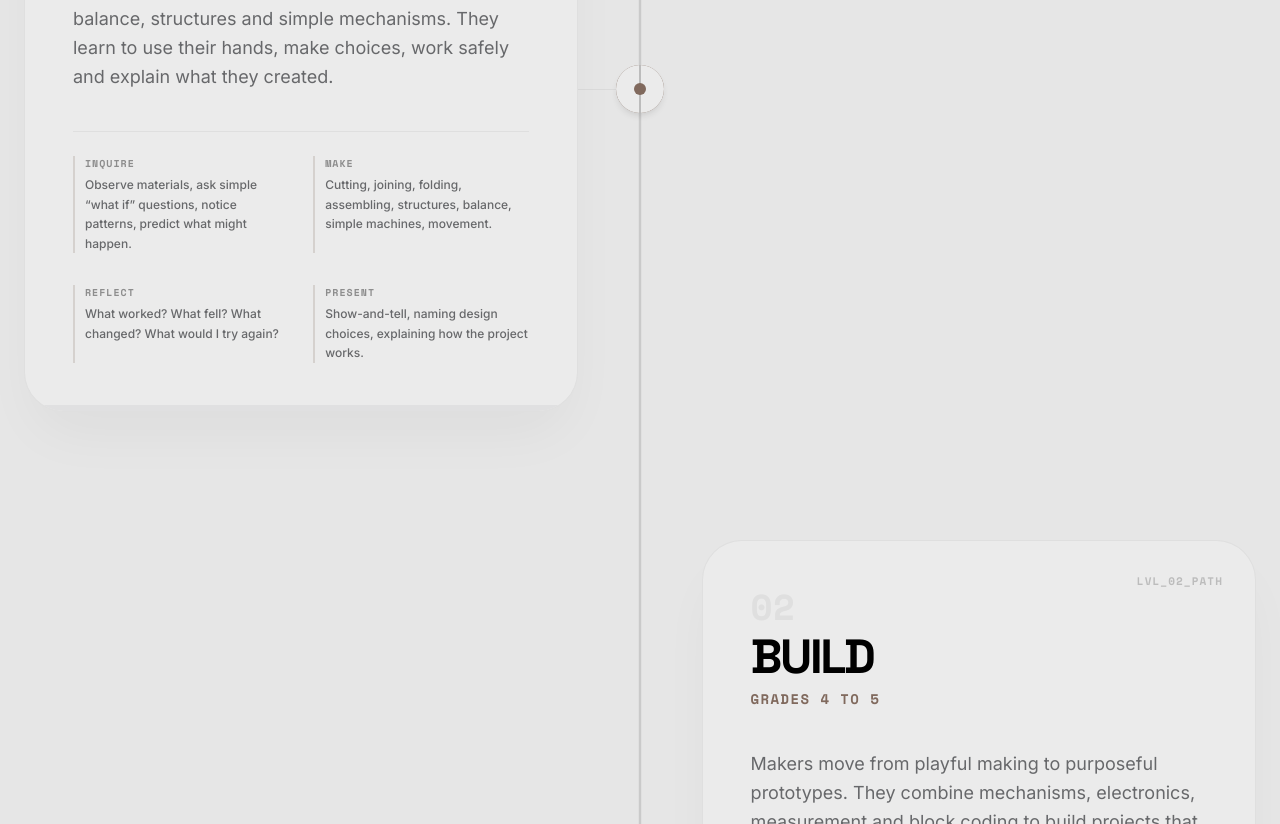
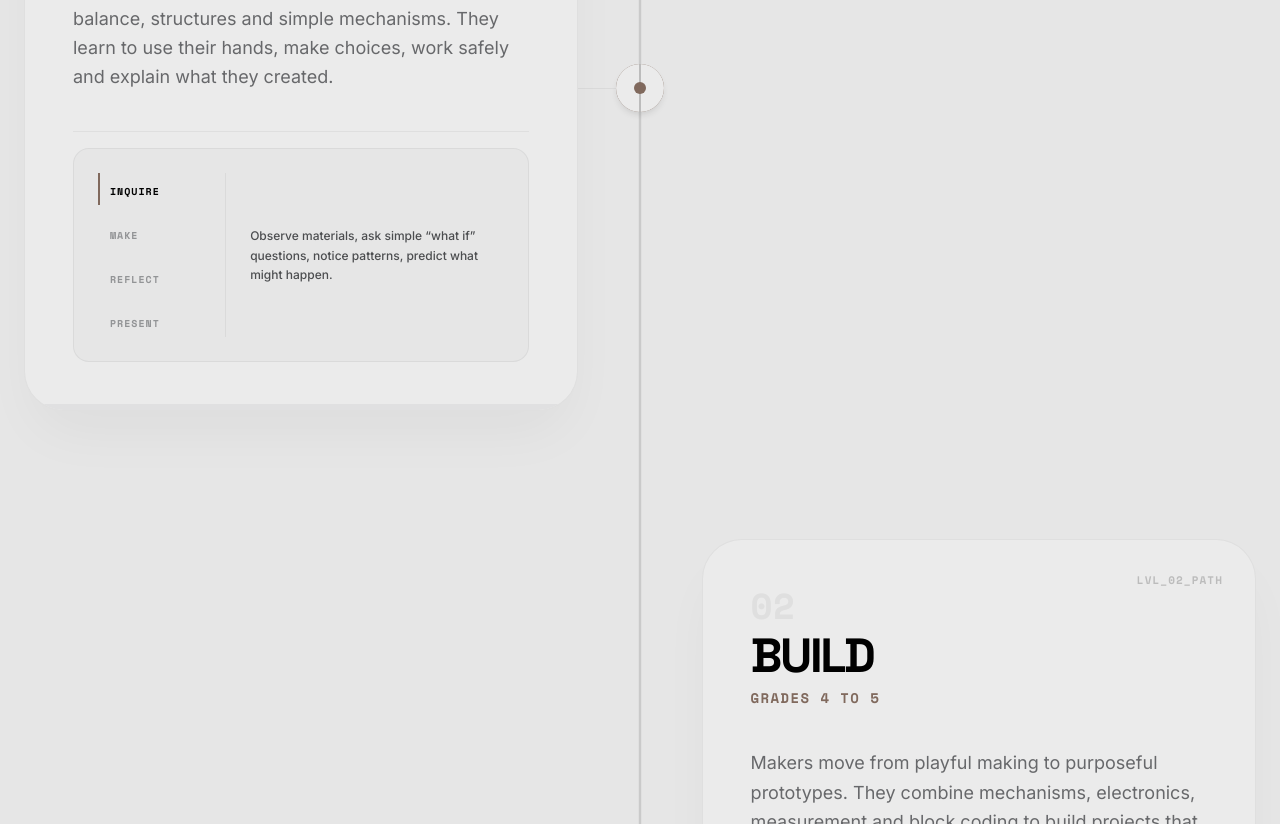
Before and after one commit to pratikb1234/Makerreactor, a React (Vite) app: page / in a window 1280 px wide. Shown: the part 6400-7224 px from the top of the page. Built offline with nearby package versions, Linux system fonts and the light colour scheme.

Commit message:
Add 5 interactive minimalist toggle options to LevelCard

```diff
--- a/src/components/ProgramPathway.jsx
+++ b/src/components/ProgramPathway.jsx
@@ -238,22 +238,7 @@ function LevelCard({ level, index, scrollYProgress }) {
           {level.desc}
         </p>
 
-        <div className="grid grid-cols-2 gap-x-6 gap-y-8 mt-4 pt-6 border-t border-black/5">
-          {[
-            { label: 'INQUIRE', text: level.grid.inquire },
-            { label: 'MAKE', text: level.grid.make },
-            { label: 'REFLECT', text: level.grid.reflect },
-            { label: 'PRESENT', text: level.grid.present }
-          ].map((item, idx) => (
-            <div key={idx} className="relative group/grid">
-              <div className="absolute left-0 top-0 w-[2px] h-full bg-[var(--color-accent)]/20 group-hover/grid:bg-[var(--color-accent)] transition-colors duration-500" />
-              <div className="pl-3">
-                <h5 className="font-mono text-[10px] font-bold uppercase tracking-widest text-black/40 mb-1">{item.label}</h5>
-                <p className="text-xs text-gray-500 leading-relaxed font-medium">{item.text}</p>
-              </div>
-            </div>
-          ))}
-        </div>
+        <LevelTabs gridData={level.grid} levelId={level.id} />
 
         {/* Accent Bar */}
         <div className="absolute bottom-0 left-0 w-full h-1.5 bg-gray-100 group-hover:bg-[var(--color-accent)] transition-colors duration-500" />
@@ -267,3 +252,152 @@ function LevelCard({ level, index, scrollYProgress }) {
     </div>
   );
 }
+
+// --- Minimalist Toggle Options ---
+// Added 5 different toggle styles per user request.
+// The user can hover over the top-right of the tab area to see the tiny 1-5 selector and preview the 5 designs!
+function LevelTabs({ gridData, levelId }) {
+  const [activeTab, setActiveTab] = useState(0);
+  const [styleOption, setStyleOption] = useState(3); // Defaulting to option 3 (Vertical Sidebar) which fits the grid vibe well
+
+  const tabs = [
+    { id: 'inquire', label: 'INQUIRE', text: gridData.inquire },
+    { id: 'make', label: 'MAKE', text: gridData.make },
+    { id: 'reflect', label: 'REFLECT', text: gridData.reflect },
+    { id: 'present', label: 'PRESENT', text: gridData.present }
+  ];
+
+  return (
+    <div className="mt-8 pt-4 border-t border-black/5 relative group/tabs">
+      {/* Dev-only style switcher (invisible unless hovered) */}
+      <div className="absolute -top-3 right-0 opacity-0 group-hover/tabs:opacity-100 transition-opacity flex gap-1 z-50">
+        {[1, 2, 3, 4, 5].map(opt => (
+          <button
+            key={opt}
+            onClick={() => setStyleOption(opt)}
+            className={`text-[9px] font-mono w-4 h-4 flex items-center justify-center rounded border transition-colors ${styleOption === opt ? 'bg-[var(--color-accent)] text-white border-[var(--color-accent)]' : 'bg-gray-100 text-gray-400 border-gray-200 hover:bg-gray-200 hover:text-black'}`}
+            title={`Toggle Style ${opt}`}
+          >
+            {opt}
+          </button>
+        ))}
+      </div>
+
+      {/* Render selected style */}
+      {styleOption === 1 && <TabStyle1 tabs={tabs} activeTab={activeTab} setActiveTab={setActiveTab} levelId={levelId} />}
+      {styleOption === 2 && <TabStyle2 tabs={tabs} activeTab={activeTab} setActiveTab={setActiveTab} levelId={levelId} />}
+      {styleOption === 3 && <TabStyle3 tabs={tabs} activeTab={activeTab} setActiveTab={setActiveTab} levelId={levelId} />}
+      {styleOption === 4 && <TabStyle4 tabs={tabs} activeTab={activeTab} setActiveTab={setActiveTab} levelId={levelId} />}
+      {styleOption === 5 && <TabStyle5 tabs={tabs} activeTab={activeTab} setActiveTab={setActiveTab} levelId={levelId} />}
+    </div>
+  );
+}
+
+// 1. Premium Pill Toggle (Apple style)
+function TabStyle1({ tabs, activeTab, setActiveTab, levelId }) {
+  return (
+    <div className="space-y-6">
+      <div className="flex bg-gray-100/80 p-1 rounded-xl relative">
+        {tabs.map((tab, idx) => (
+          <button key={idx} onClick={() => setActiveTab(idx)} className="flex-1 relative py-2 px-2 text-center z-10">
+            {activeTab === idx && (
+              <motion.div layoutId={`pill-${levelId}`} className="absolute inset-0 bg-white rounded-lg shadow-[0_2px_8px_rgba(0,0,0,0.08)] z-0" transition={{ type: 'spring', bounce: 0.2, duration: 0.6 }} />
+            )}
+            <span className={`relative z-10 font-mono text-[10px] font-bold tracking-widest transition-colors duration-300 ${activeTab === idx ? 'text-black' : 'text-gray-400 hover:text-gray-600'}`}>{tab.label}</span>
+          </button>
+        ))}
+      </div>
+      <div className="min-h-[80px]">
+        <motion.p key={`${levelId}-${activeTab}`} initial={{ opacity: 0, y: 5 }} animate={{ opacity: 1, y: 0 }} transition={{ duration: 0.3 }} className="text-sm text-gray-600 leading-relaxed font-medium">
+          {tabs[activeTab].text}
+        </motion.p>
+      </div>
+    </div>
+  );
+}
+
+// 2. Minimalist Underline (Clean, editorial)
+function TabStyle2({ tabs, activeTab, setActiveTab, levelId }) {
+  return (
+    <div className="space-y-6">
+      <div className="flex border-b border-black/5">
+        {tabs.map((tab, idx) => (
+          <button key={idx} onClick={() => setActiveTab(idx)} className="flex-1 pb-3 relative text-center">
+            <span className={`font-mono text-[10px] font-bold tracking-widest transition-colors duration-300 ${activeTab === idx ? 'text-[var(--color-accent)]' : 'text-gray-400 hover:text-gray-600'}`}>{tab.label}</span>
+            {activeTab === idx && (
+              <motion.div layoutId={`underline-${levelId}`} className="absolute bottom-0 left-0 w-full h-[2px] bg-[var(--color-accent)]" />
+            )}
+          </button>
+        ))}
+      </div>
+      <div className="min-h-[80px]">
+        <motion.p key={`${levelId}-${activeTab}`} initial={{ opacity: 0 }} animate={{ opacity: 1 }} className="text-sm text-gray-600 leading-relaxed font-medium">
+          {tabs[activeTab].text}
+        </motion.p>
+      </div>
+    </div>
+  );
+}
+
+// 3. Vertical Sidebar (Developer/System style)
+function TabStyle3({ tabs, activeTab, setActiveTab, levelId }) {
+  return (
+    <div className="flex gap-6 min-h-[120px] bg-gray-50 rounded-2xl p-6 border border-black/5">
+      <div className="flex flex-col gap-3 w-1/3 border-r border-black/5 pr-4 justify-center">
+        {tabs.map((tab, idx) => (
+          <button key={idx} onClick={() => setActiveTab(idx)} className={`text-left relative pl-3 py-1 ${activeTab === idx ? '' : 'hover:opacity-70'}`}>
+            {activeTab === idx && <motion.div layoutId={`vert-line-${levelId}`} className="absolute left-0 top-0 w-[2px] h-full bg-[var(--color-accent)]" />}
+            <span className={`font-mono text-[10px] font-bold tracking-widest transition-colors ${activeTab === idx ? 'text-black' : 'text-gray-400'}`}>{tab.label}</span>
+          </button>
+        ))}
+      </div>
+      <div className="w-2/3 flex items-center">
+        <motion.p key={`${levelId}-${activeTab}`} initial={{ opacity: 0, x: 10 }} animate={{ opacity: 1, x: 0 }} className="text-xs text-gray-600 leading-relaxed font-medium">
+          {tabs[activeTab].text}
+        </motion.p>
+      </div>
+    </div>
+  );
+}
+
+// 4. Glowing Dots (Futuristic/Minimal)
+function TabStyle4({ tabs, activeTab, setActiveTab, levelId }) {
+  return (
+    <div className="space-y-6">
+      <div className="flex justify-between items-center bg-black/5 rounded-full px-6 py-3">
+        {tabs.map((tab, idx) => (
+          <button key={idx} onClick={() => setActiveTab(idx)} className="flex items-center gap-2 group">
+            <div className={`w-2 h-2 rounded-full transition-all duration-300 ${activeTab === idx ? 'bg-[var(--color-accent)] shadow-[0_0_8px_var(--color-accent)]' : 'bg-black/10 group-hover:bg-black/20'}`} />
+            <span className={`font-mono text-[9px] font-bold tracking-widest transition-colors hidden sm:block ${activeTab === idx ? 'text-black' : 'text-gray-400'}`}>{tab.label}</span>
+          </button>
+        ))}
+      </div>
+      <div className="min-h-[80px] px-2 text-center flex items-center justify-center">
+        <motion.p key={`${levelId}-${activeTab}`} initial={{ opacity: 0, scale: 0.98 }} animate={{ opacity: 1, scale: 1 }} className="text-sm text-gray-600 leading-relaxed font-medium">
+          {tabs[activeTab].text}
+        </motion.p>
+      </div>
+    </div>
+  );
+}
+
+// 5. Numbered Accordion-Style Tabs (Editorial / Serious)
+function TabStyle5({ tabs, activeTab, setActiveTab, levelId }) {
+  return (
+    <div className="space-y-4">
+      <div className="flex gap-2">
+        {tabs.map((tab, idx) => (
+          <button key={idx} onClick={() => setActiveTab(idx)} className={`flex-1 py-3 border-t-2 text-left transition-all duration-300 ${activeTab === idx ? 'border-[var(--color-accent)] pt-4' : 'border-black/5 hover:border-black/20'}`}>
+            <div className="font-mono text-[9px] text-gray-400 mb-1">0{idx + 1}</div>
+            <div className={`font-mono text-[10px] font-bold tracking-widest ${activeTab === idx ? 'text-black' : 'text-gray-400'}`}>{tab.label}</div>
+          </button>
+        ))}
+      </div>
+      <div className="min-h-[80px] bg-gray-50 p-6 rounded-xl border border-black/5 flex items-center">
+        <motion.p key={`${levelId}-${activeTab}`} initial={{ opacity: 0 }} animate={{ opacity: 1 }} className="text-sm text-gray-600 leading-relaxed font-medium">
+          {tabs[activeTab].text}
+        </motion.p>
+      </div>
+    </div>
+  );
+}
```
